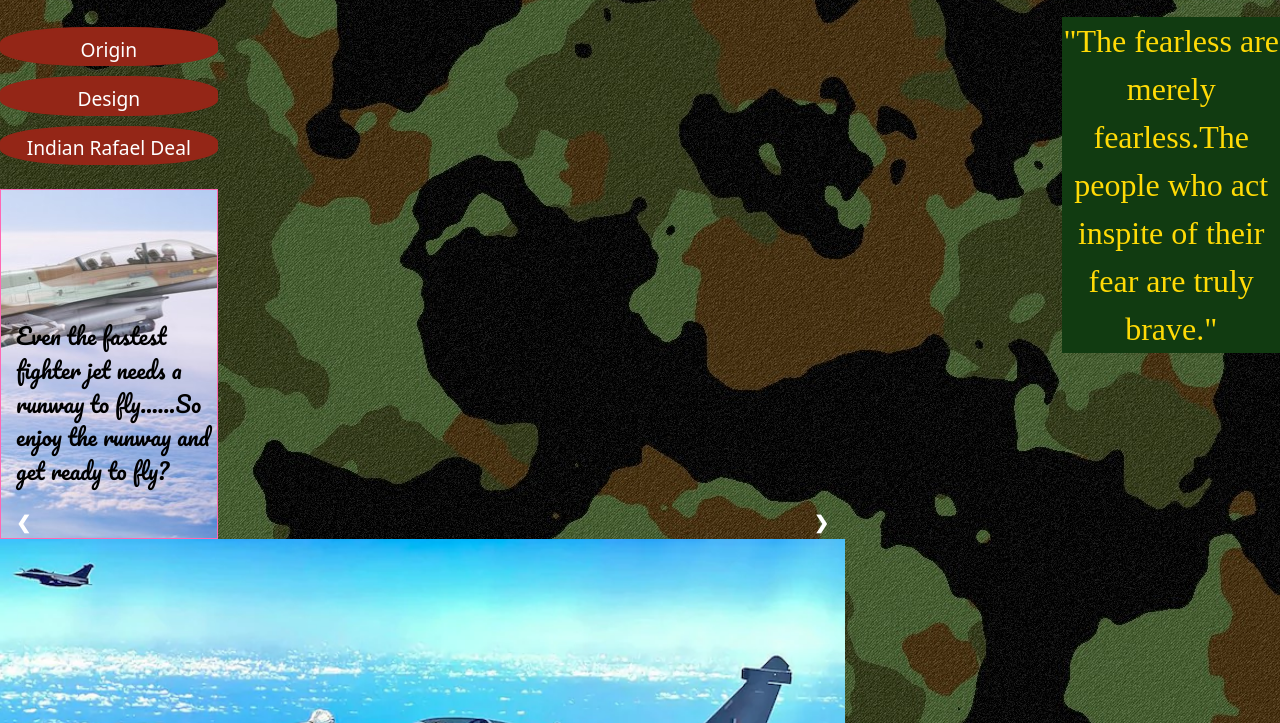
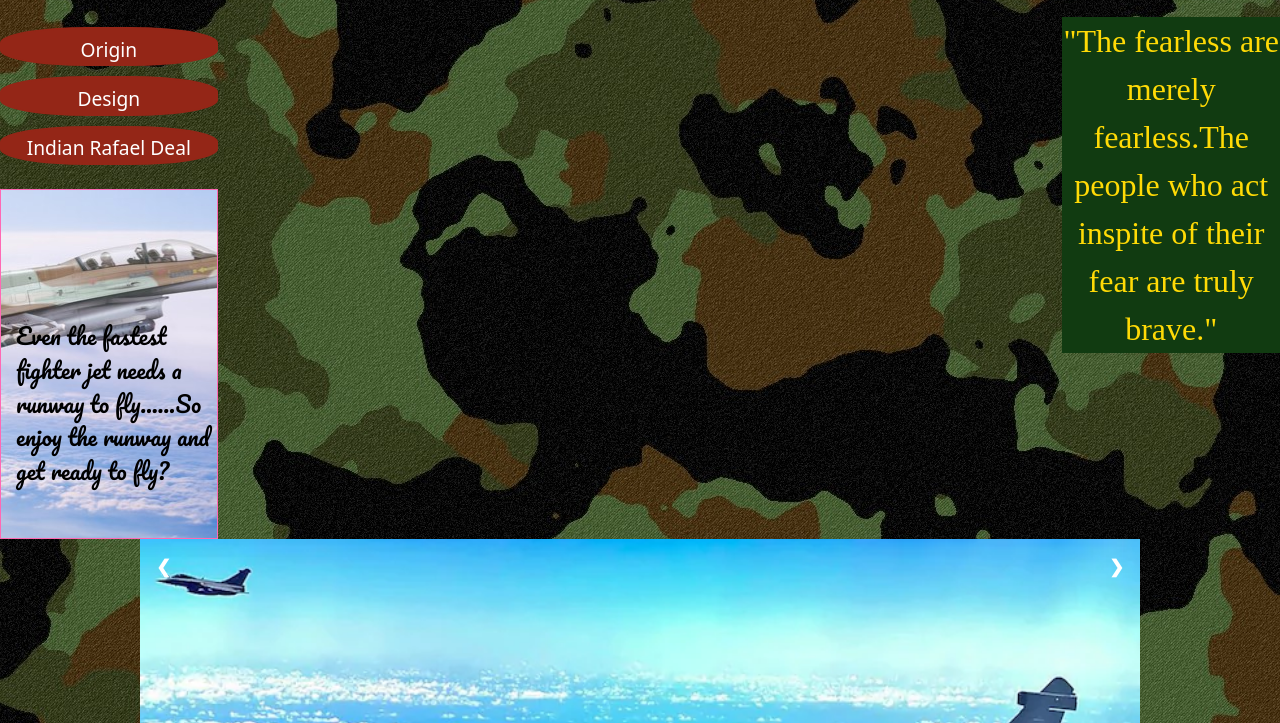
Before and after one commit to DAKSHSATVIK/Web-o-fiesta, a plain HTML site: page final/index.html in a window 1280 px wide. Shown: the part 77-800 px from the top of the page. Drawn offline with nearby package versions, Linux system fonts and the light colour scheme.

Commit message:
Update index.html

```diff
--- a/final/index.html
+++ b/final/index.html
@@ -44,8 +44,9 @@
 
         /* Slideshow container */
         .slideshow-container {
-            width:66%;
+            max-width:1000px;
             position: relative;
+            margin:auto;
 
         }
 
```
